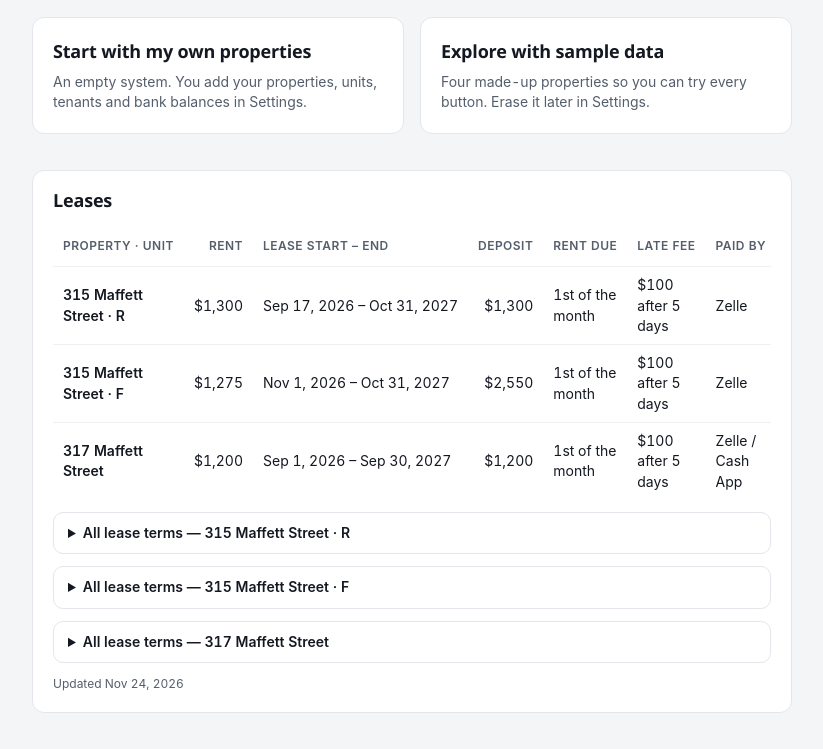
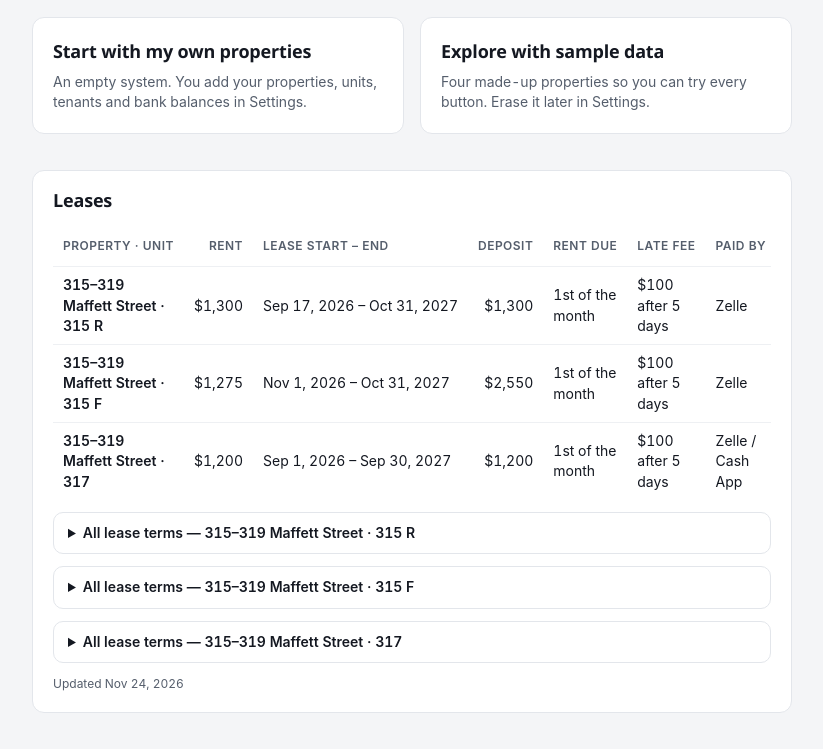
Before and after one commit to mendymargareten4-blip/rental-hq, a plain HTML site: page index.html in a window 1280 px wide. Shown: the part 195-944 px from the top of the page, without its empty margins (228-1051 px from the left). Drawn offline with Linux system fonts and the light colour scheme.

Commit message:
Add "Mark rent satisfied" and combine Maffett St into one parcel
- Rent roll ledger: "Mark <month> rent satisfied" clears what is still
  owed for the month without recording a payment, with a required note
  saying why. The unit shows "Satisfied", the note appears in the
  ledger, it is not counted as income, and it can be undone.
- Public Leases table: 315 and 317 Maffett Street are now one property,
  "315-319 Maffett Street" (two buildings on one parcel), with units
  315 R, 315 F and 317.

Co-Authored-By: Claude Opus 5.5 <noreply@anthropic.com>

```diff
--- a/public-leases.json
+++ b/public-leases.json
@@ -3,7 +3,7 @@
   "updated": "2026-11-24",
   "leases": [
     {
-      "property": "315 Maffett Street", "unit": "R", "rent": 1300, "start": "2026-09-17", "end": "2027-10-31", "deposit": 1300,
+      "property": "315–319 Maffett Street", "unit": "315 R", "rent": 1300, "start": "2026-09-17", "end": "2027-10-31", "deposit": 1300,
       "due": "1st of the month", "lateFee": "$100 after 5 days", "paidBy": "Zelle",
       "terms": [
         ["Landlord", "Maffett St LLC"],
@@ -38,7 +38,7 @@
       ]
     },
     {
-      "property": "315 Maffett Street", "unit": "F", "rent": 1275, "start": "2026-11-01", "end": "2027-10-31", "deposit": 2550,
+      "property": "315–319 Maffett Street", "unit": "315 F", "rent": 1275, "start": "2026-11-01", "end": "2027-10-31", "deposit": 2550,
       "due": "1st of the month", "lateFee": "$100 after 5 days", "paidBy": "Zelle",
       "terms": [
         ["Landlord", "Maffett St LLC"],
@@ -73,7 +73,7 @@
       ]
     },
     {
-      "property": "317 Maffett Street", "unit": "", "rent": 1200, "start": "2026-09-01", "end": "2027-09-30", "deposit": 1200,
+      "property": "315–319 Maffett Street", "unit": "317", "rent": 1200, "start": "2026-09-01", "end": "2027-09-30", "deposit": 1200,
       "due": "1st of the month", "lateFee": "$100 after 5 days", "paidBy": "Zelle / Cash App",
       "terms": [
         ["Landlord", "Maffett St LLC"],
```
Also changed, not shown: index.html (+1 -1 lines).
